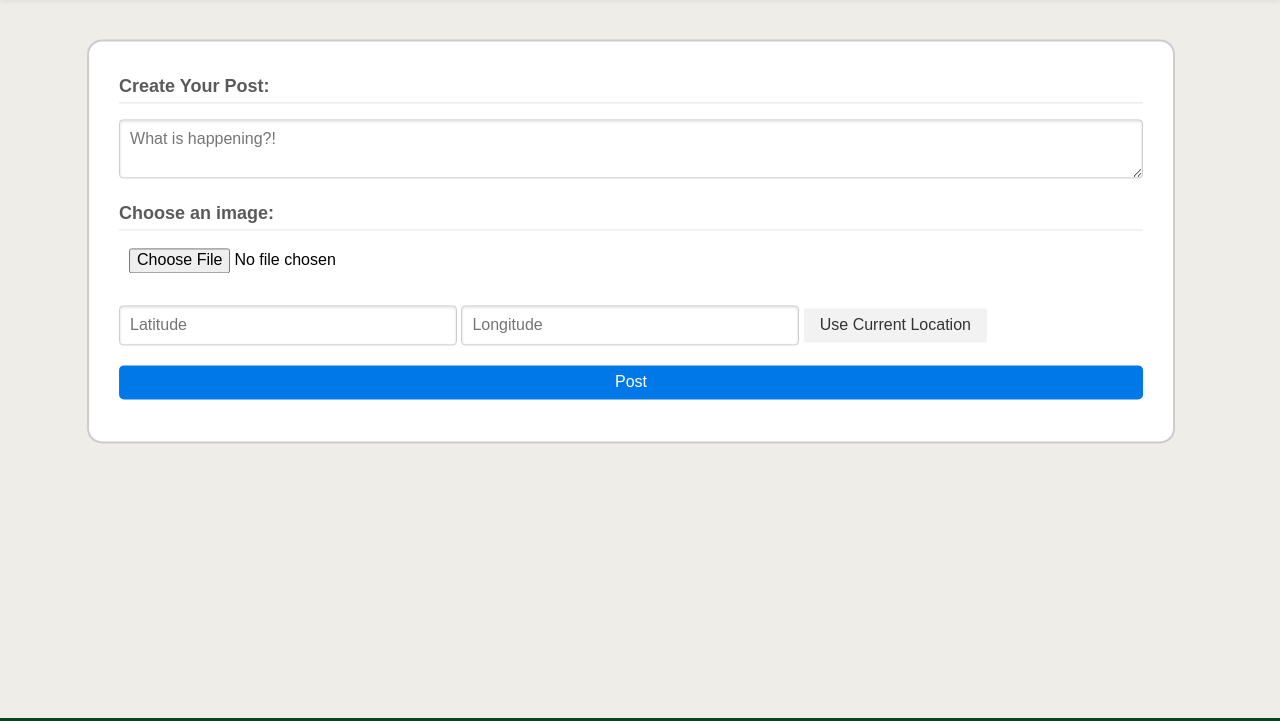
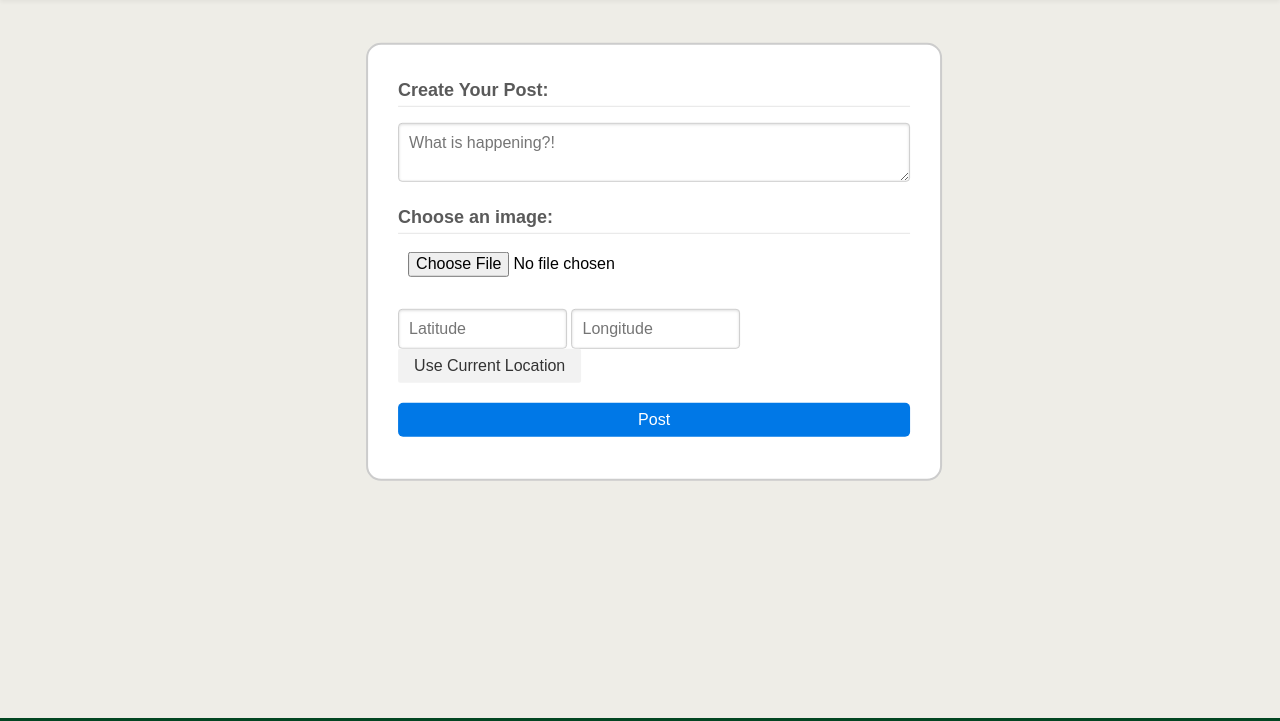
Before and after one commit to Dav0M/mapost, a Flask app: template templates/create.html in a window 1280 px wide. Shown: the part 44-765 px from the top of the page. Run offline with Flask 3, Linux system fonts and the light colour scheme; the template is opened without the code that fills it, so the values that code supplies are empty; parts of the project's set-up code (start-up, migrations or seed data) failed here and were passed over; some libraries are stand-ins or nearby versions.

Commit message:
Quick fix

```diff
--- a/static/css/create.css
+++ b/static/css/create.css
@@ -3,14 +3,13 @@ body {
     font-family: 'Helvetica Neue', Arial, sans-serif;
 }
 
-.user-container,
 .pure-form {
     background-color: white;
     border: 2px solid #ccc;
     padding: 30px;
     margin-bottom: 40px;
     border-radius: 15px;
-    width: 80%;
+    width: 40%;
     transform: translate(8%, 10%);
 }
 
@@ -78,10 +77,6 @@ body {
         width: calc(100% - 20px);
     }
 
-    .user-details {
-        text-align: center;
-    }
-
     .pure-u-4 input[type="number"] {
         margin-bottom: 15px;
     }
```
Also changed, not shown: static/css/user_home.css (+8 -5 lines).
